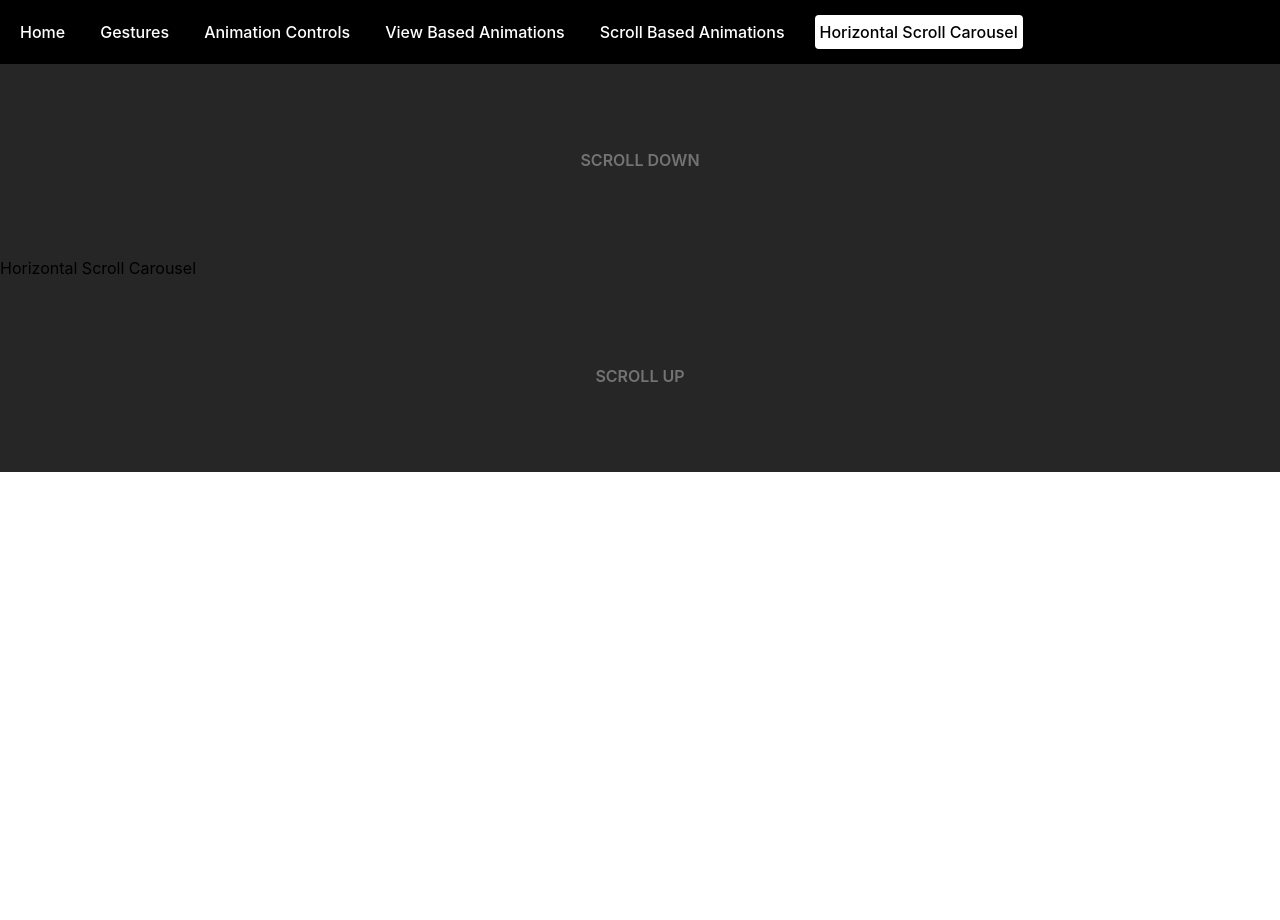
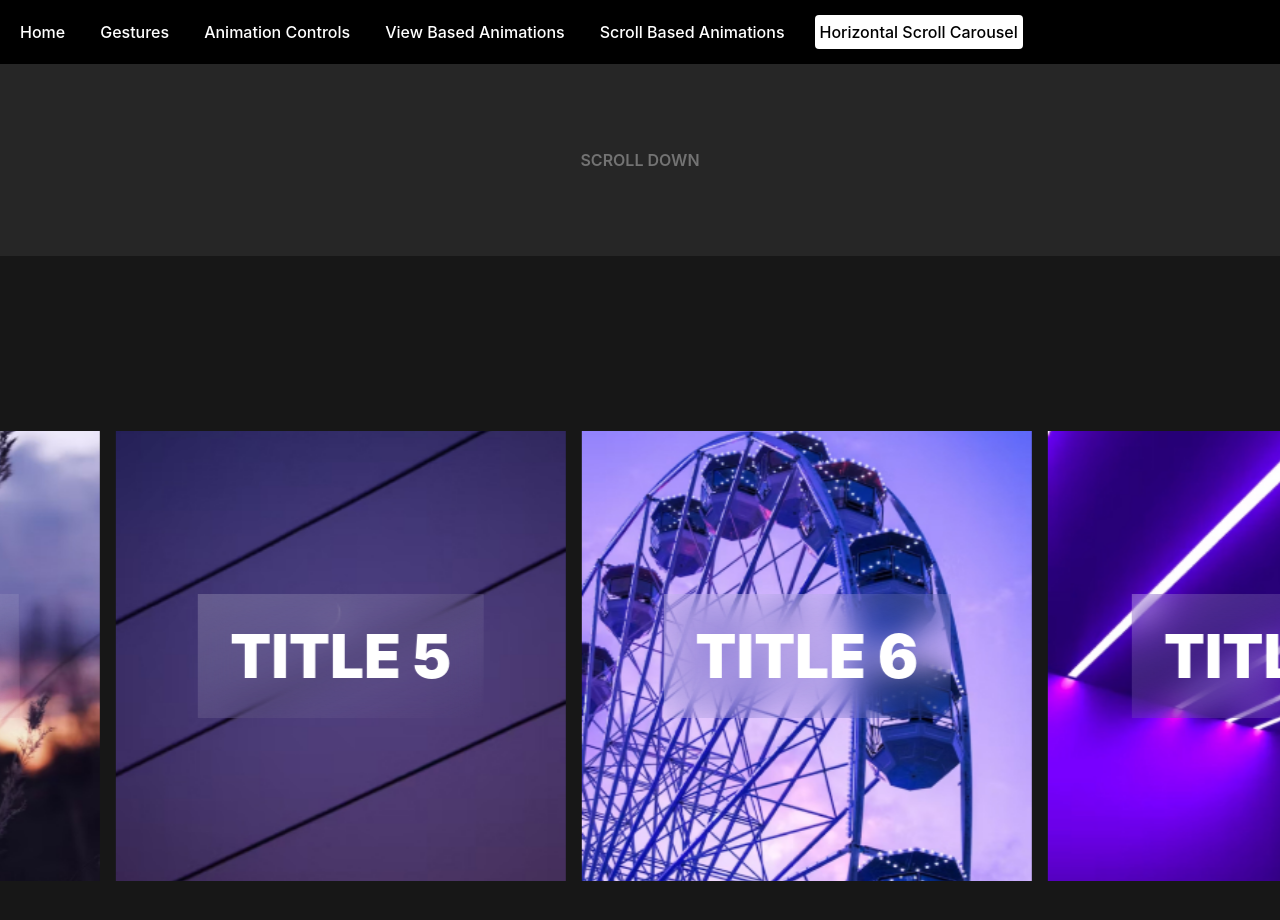
Before and after one commit to Shahrukh-elRed/framer-motion-demo, a React (Create React App) app: page /horizontal-scroll-carousel in a window 1280 px wide. Shown: the top 920 px of the page. Before the commit the page ends 800 px from the top, so only its background shows below. Built offline with nearby package versions, Linux system fonts and the light colour scheme.

Commit message:
completed horizontal scroll carousel

```diff
--- a/src/components/HorizontalScrollCarouselPage/HorizontalScrollCarousel.jsx
+++ b/src/components/HorizontalScrollCarouselPage/HorizontalScrollCarousel.jsx
@@ -1,7 +1,27 @@
+import { useRef } from "react";
+import Card from "./Card"
+import { motion, useScroll, useTransform } from "framer-motion";
+
 const HorizontalScrollCarousel = ({ cardData }) => {
-  return (
-    <div>Horizontal Scroll Carousel</div>
-  )
+    const targetRef = useRef(null);
+    const { scrollYProgress } = useScroll({
+        target: targetRef,
+    });
+    const scrollX = useTransform(scrollYProgress, [0, 1], ["1%", "-95%"]);
+
+    return (
+        <section ref={targetRef} className="relative h-[300vh] bg-neutral-900">
+            <div className="sticky top-0 flex h-screen items-center overflow-hidden">
+                <motion.div style={{ x: scrollX }} className="flex gap-4">
+                    {
+                        cardData.map(card =>
+                            <Card key={card.id} card={card} />
+                        )
+                    }
+                </motion.div>
+            </div>
+        </section>
+    )
 }
 
 export default HorizontalScrollCarousel
```
